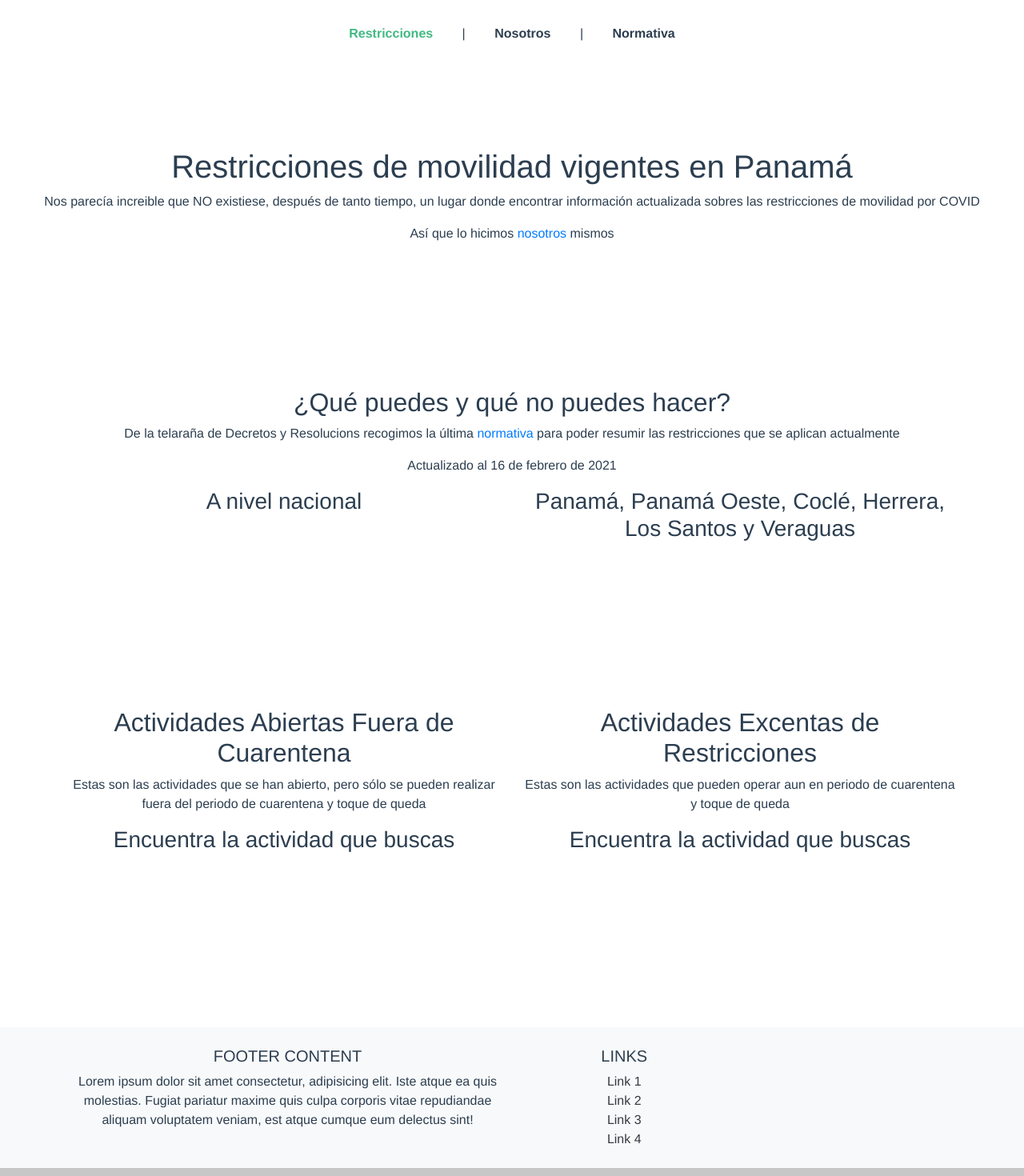
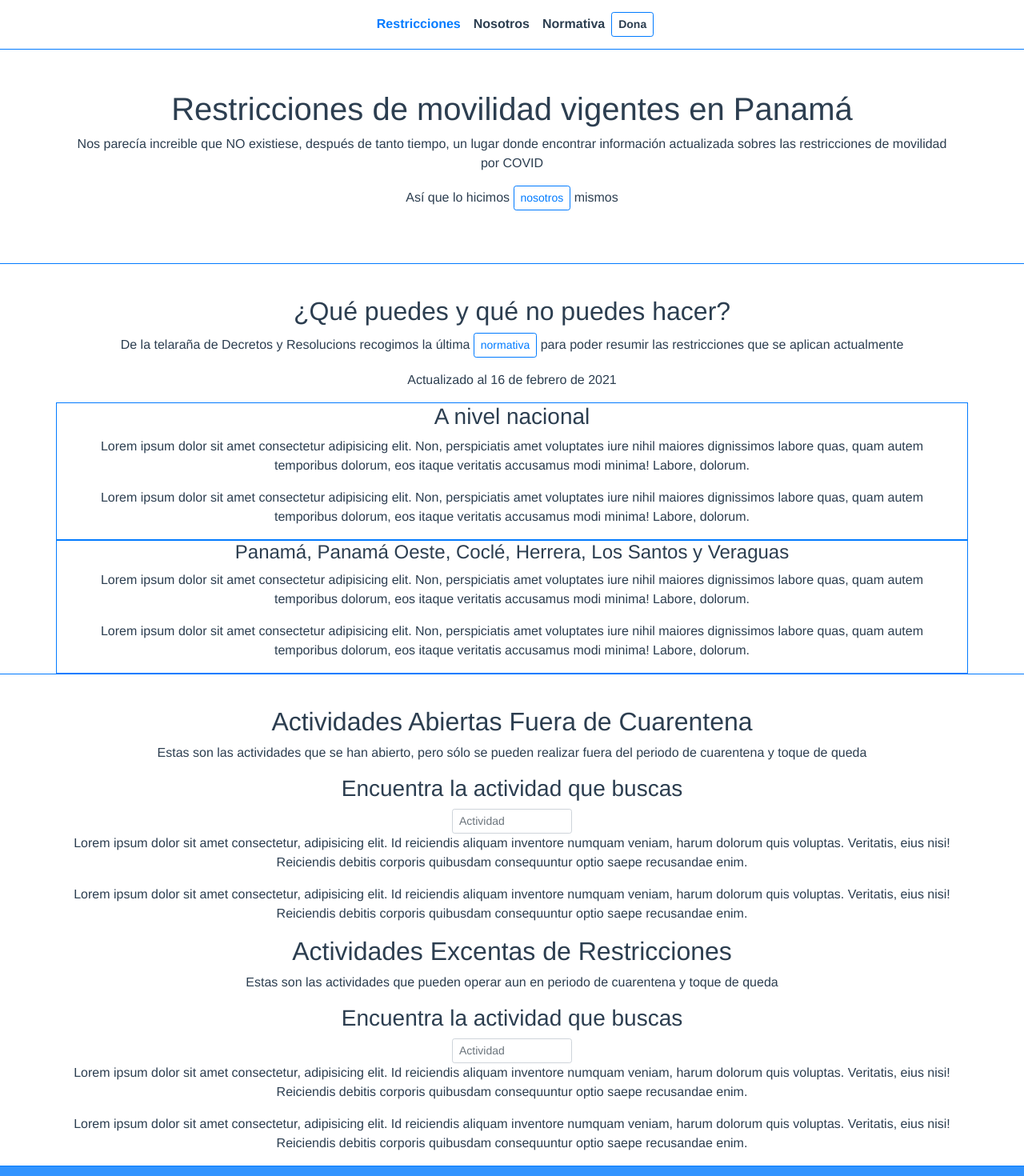
Before and after one commit to elpepebenitez/quiero-salir, a Vue app: page / in a window 1280 px wide. Shown: the top 1470 px of the page at 80% size. Built offline with nearby package versions, Linux system fonts and the light colour scheme.

Commit message:
Added bootstrap containers

```diff
--- a/src/App.vue
+++ b/src/App.vue
@@ -1,10 +1,16 @@
 <template>
   <div id="app">
-    <div id="nav">
-      <router-link to="/">Restricciones</router-link> |
-      <router-link to="/nosotros">Nosotros</router-link> |
-      <router-link to="/normativa">Normativa</router-link>
-    </div>
+    <b-container fluid>
+      <b-row id="nav">
+          <b-col>
+            <router-link to="/">Restricciones</router-link>
+            <router-link to="/nosotros">Nosotros</router-link>
+            <router-link to="/normativa">Normativa</router-link>
+            <b-button href="#" variant="outline-primary" size="sm" id="dona">Dona</b-button>
+          </b-col>
+      </b-row>
+    </b-container>
+
     <router-view/>
     <Footer />
   </div>
@@ -29,16 +35,22 @@ export default {
 }
 
 #nav {
-  padding: 30px;
+  padding: 15px;
+  border-bottom: 1px solid #027BFF;
 }
 
 #nav a {
   font-weight: bold;
   color: #2c3e50;
-  padding: 32px;
+  padding-left: 8px;
+  padding-right: 8px;
 }
 
 #nav a.router-link-exact-active {
-  color: #42b983;
+  color: #027BFF;
+}
+
+#dona:hover {
+  color: white;
 }
 </style>
--- a/src/components/Footer.vue
+++ b/src/components/Footer.vue
@@ -1,7 +1,7 @@
 <template>
   <div class="footer">
     <!-- Footer -->
-    <footer class="bg-light text-center text-lg-start">
+    <footer class="text-center text-lg-start">
       <!-- Grid container -->
       <div class="container p-4">
         <!--Grid row-->
@@ -32,9 +32,6 @@
               <li>
                 <a href="#!" class="text-dark">Link 3</a>
               </li>
-              <li>
-                <a href="#!" class="text-dark">Link 4</a>
-              </li>
             </ul>
           </div>
           <!--Grid column-->
@@ -61,5 +58,7 @@
     padding: 0;
     margin: 0;
     width: 100%;
+    background-color: #3294FF;
+    color: white;
   }
 </style>
--- a/src/components/Search.vue
+++ b/src/components/Search.vue
@@ -1,16 +1,30 @@
 <template>
   <div class="search">
-    <h3>Encuentra la actividad que buscas</h3>
+    <b-container>
+      <h3>Encuentra la actividad que buscas</h3>
+      <b-form-input v-model="text" size="sm" placeholder="Actividad" id="input"></b-form-input>
+      <p>Lorem ipsum dolor sit amet consectetur, adipisicing elit. Id reiciendis aliquam inventore numquam veniam, harum dolorum quis voluptas. Veritatis, eius nisi! Reiciendis debitis corporis quibusdam consequuntur optio saepe recusandae enim.</p>
+      <p>Lorem ipsum dolor sit amet consectetur, adipisicing elit. Id reiciendis aliquam inventore numquam veniam, harum dolorum quis voluptas. Veritatis, eius nisi! Reiciendis debitis corporis quibusdam consequuntur optio saepe recusandae enim.</p>
+    </b-container>
   </div>
 </template>
 
 <script>
 export default {
   name: 'Search',
-  props: {}
+  data() {
+    return {
+      text: '',
+    }
+  },
+  props: {},
 }
 </script>
 
 <!-- Add "scoped" attribute to limit CSS to this component only -->
 <style scoped>
+  #input {
+    width: 150px;
+    display: inline;
+  }
 </style>
--- a/src/components/home/Activities.vue
+++ b/src/components/home/Activities.vue
@@ -1,22 +1,21 @@
 <template>
-    <div>
     <div class="main-activities">
-            <div class="container">
-                <div class="row">
-                    <div class="col-6">
+        <b-container fluid>
+            <b-row>
+                <b-col>
                     <h2>Actividades Abiertas Fuera de Cuarentena</h2>
                     <p>Estas son las actividades que se han abierto, pero sólo se pueden realizar fuera del periodo de cuarentena y toque de queda</p>
                     <Search />
-                    </div>
-                    <div class="col-6">
+                </b-col>
+            </b-row>
+            <b-row>
+                <b-col>
                     <h2>Actividades Excentas de Restricciones</h2>
                     <p>Estas son las actividades que pueden operar aun en periodo de cuarentena y toque de queda</p>
                     <Search />
-
-                    </div>
-                </div>
-            </div>
-        </div>
+                </b-col>
+            </b-row>
+        </b-container>
     </div>
 </template>
 
@@ -110,7 +109,8 @@ export default {
                 'Ferreterías y empresas que les abastezcan',
                 'Servicios de entrega a domicilio utilizados para expendio de alimentos y medicamentos podrán operar hasta las 10pm.',
                 'Controladoras de plagas domésticas, industriales y/o marítimas (fumigadoras)',
-                'Mantenimiento y reparación de elevadores, tanques de agua, plantas eléctricas e instalaciones de gas']
+                'Mantenimiento y reparación de elevadores, tanques de agua, plantas eléctricas e instalaciones de gas'],
+            text: '',
         }
   },
   components: {
@@ -123,6 +123,7 @@ export default {
 <!-- Add "scoped" attribute to limit CSS to this component only -->
 <style scoped>
     .main-activities {
-        height: 400px;
+        padding-top: 40px;
+        border-bottom: 1px solid #027BFF;
     }
 </style>
--- a/src/components/home/Banner.vue
+++ b/src/components/home/Banner.vue
@@ -1,12 +1,15 @@
 <template>
-    <div>
-        <div class="main-banner">
-            <div class="b-container">
-                <h1>Restricciones de movilidad vigentes en Panamá</h1>
-                <p>Nos parecía increible que NO existiese, después de tanto tiempo, un lugar donde encontrar información actualizada sobres las restricciones de movilidad por COVID</p>
-                <p>Así que lo hicimos <router-link to="/nosotros">nosotros</router-link>  mismos</p>
-            </div>
-        </div>
+    <div  class="main-banner">
+        <b-container>
+            <b-row>
+                <b-col>
+                    <h1>Restricciones de movilidad vigentes en Panamá</h1>
+                    <p>Nos parecía increible que NO existiese, después de tanto tiempo, un lugar donde encontrar información actualizada sobres las restricciones de movilidad por COVID</p>
+                    <p>Así que lo hicimos
+                        <b-button variant="outline-primary" size="sm" href="/nosotros">nosotros</b-button> mismos</p>
+                </b-col>
+            </b-row>
+        </b-container>
     </div>
 </template>
 
@@ -111,9 +114,9 @@ export default {
 <!-- Add "scoped" attribute to limit CSS to this component only -->
 <style scoped>
     .main-banner {
-        height: 400px;
         background-size: cover;
         background-position: center;
-        padding: 100px 0;
+        padding: 50px 0;
+        border-bottom: 1px solid #027BFF;
     }
 </style>
--- a/src/components/home/Restrictions.vue
+++ b/src/components/home/Restrictions.vue
@@ -1,20 +1,24 @@
 <template>
-    <div>
     <div class="main-info">
+        <b-container>
             <h2>¿Qué puedes y qué no puedes hacer?</h2>
-            <p>De la telaraña de Decretos y Resolucions recogimos la última <router-link to="/normativa">normativa</router-link> para poder resumir las restricciones que se aplican actualmente</p>
+            <p>De la telaraña de Decretos y Resolucions recogimos la última <b-button variant="outline-primary" size="sm" href="/normativa">normativa</b-button> para poder resumir las restricciones que se aplican actualmente</p>
             <p>Actualizado al 16 de febrero de 2021</p>
-            <b-container>
             <b-row>
-                    <b-col col xs="12">
+                <b-col col id="fila">
                     <h3>A nivel nacional</h3>
+                    <p>Lorem ipsum dolor sit amet consectetur adipisicing elit. Non, perspiciatis amet voluptates iure nihil maiores dignissimos labore quas, quam autem temporibus dolorum, eos itaque veritatis accusamus modi minima! Labore, dolorum.</p>
+                    <p>Lorem ipsum dolor sit amet consectetur adipisicing elit. Non, perspiciatis amet voluptates iure nihil maiores dignissimos labore quas, quam autem temporibus dolorum, eos itaque veritatis accusamus modi minima! Labore, dolorum.</p>
                 </b-col>
-                    <b-col col xs="12">
-                        <h3>Panamá, Panamá Oeste, Coclé, Herrera, Los Santos y Veraguas</h3>
+            </b-row>
+            <b-row>
+                <b-col col id="fila">
+                    <h4>Panamá, Panamá Oeste, Coclé, Herrera, Los Santos y Veraguas</h4>
+                    <p>Lorem ipsum dolor sit amet consectetur adipisicing elit. Non, perspiciatis amet voluptates iure nihil maiores dignissimos labore quas, quam autem temporibus dolorum, eos itaque veritatis accusamus modi minima! Labore, dolorum.</p>
+                    <p>Lorem ipsum dolor sit amet consectetur adipisicing elit. Non, perspiciatis amet voluptates iure nihil maiores dignissimos labore quas, quam autem temporibus dolorum, eos itaque veritatis accusamus modi minima! Labore, dolorum.</p>
                 </b-col>
             </b-row>
         </b-container>
-        </div>
     </div>
 </template>
 
@@ -34,6 +38,10 @@ export default {
 <!-- Add "scoped" attribute to limit CSS to this component only -->
 <style scoped>
     .main-info {
-        height: 400px;
+        padding-top: 40px;
+        border-bottom: 1px solid #027BFF;
+    }
+    #fila {
+        border: 1px solid #027BFF;
     }
 </style>
--- a/src/views/About.vue
+++ b/src/views/About.vue
@@ -1,13 +1,13 @@
 <template>
-  <div class="about">
-    <h1>Lola y Pepe</h1>
-    <div class="b-container">
+    <div class="about">
+      <h1>Lola y Pepe</h1>
       <div class="row">
         <div class="col-6">
             <div class="mb-2">
               <b-avatar src="https://media-exp1.licdn.com/dms/image/C4E03AQGfsEIg5G1pGQ/profile-displayphoto-shrink_200_200/0/1589277043248?e=1619049600&v=beta&t=TSTc17AOYZxVAS37UkF1C9JUaG5fynWk5X0zVwMwGa4" size="12rem"></b-avatar>
             </div>
             <div class="description">
+              <p>Lorem ipsum dolor sit amet consectetur adipisicing elit. Nam recusandae eaque pariatur quisquam error veniam, non aspernatur incidunt. Illum, fugit enim? Facilis, corporis! Perspiciatis dolorum rem mollitia, explicabo voluptatibus consequatur.</p>
               <p>Lorem ipsum dolor sit amet consectetur adipisicing elit. Nam recusandae eaque pariatur quisquam error veniam, non aspernatur incidunt. Illum, fugit enim? Facilis, corporis! Perspiciatis dolorum rem mollitia, explicabo voluptatibus consequatur.</p>
             </div>
             <div class="links">
@@ -24,6 +24,7 @@
             </div>
             <div class="description">
               <p>Lorem ipsum dolor sit amet consectetur adipisicing elit. Iste laudantium autem eaque repellat voluptates impedit. Tenetur expedita, veritatis, consectetur vero dicta provident ad aliquid vel repellat possimus, accusantium quas fugiat.</p>
+              <p>Lorem ipsum dolor sit amet consectetur adipisicing elit. Iste laudantium autem eaque repellat voluptates impedit. Tenetur expedita, veritatis, consectetur vero dicta provident ad aliquid vel repellat possimus, accusantium quas fugiat.</p>
             </div>
             <div class="links">
               <a href="#"><i class="fab fa-github"></i></a>
@@ -35,7 +36,6 @@
         </div>
       </div>
     </div>
-  </div>
 </template>
 
 <script>
@@ -72,9 +72,11 @@ export default {
 </script>
 
 <style>
-
+.about {
+  padding-top: 40px;
+}
 .links {
-  display: flex;
+  display: inline;
   align-items: center;
 }
 .links a {
```
Lines whose indentation alone changed are shown as unchanged.
